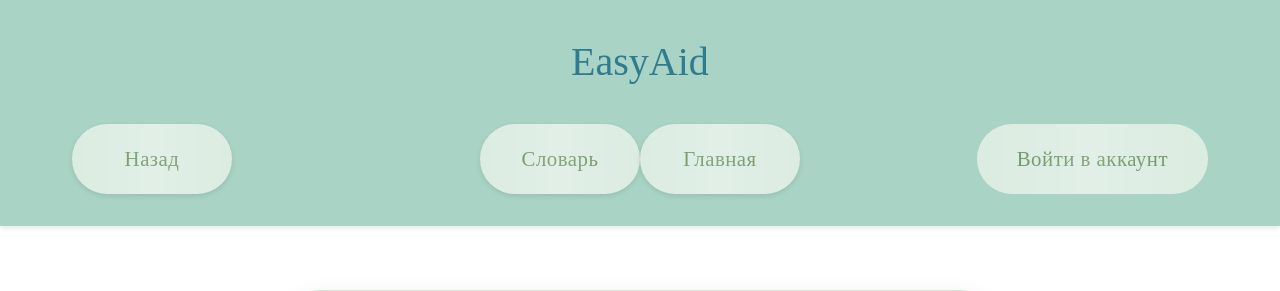
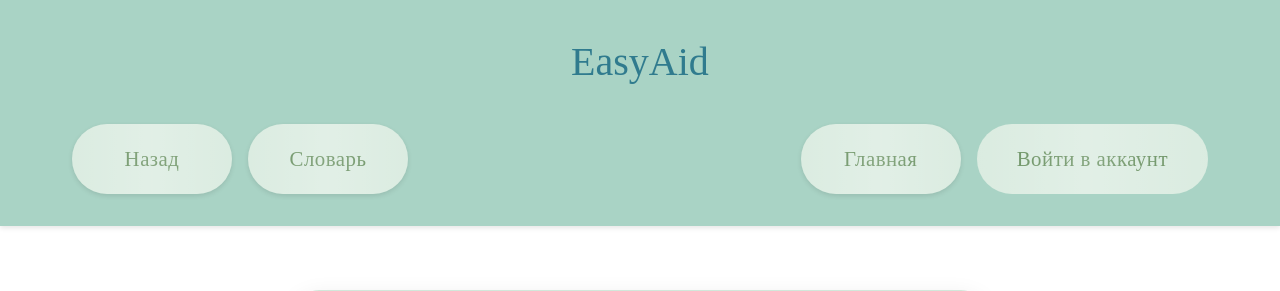
Before and after one commit to illidirr/easyaid-2025, a Django app: page /group1/ in a window 1280 px wide. Shown: the top 291 px of the page. Run offline with Django 4.2, Linux system fonts and the light colour scheme; parts of the project's set-up code (start-up, migrations or seed data) failed here and were passed over.

Commit message:
Update base.html
Signed-off-by: illidirr <zhdanko.y@bk.ru>

```diff
--- a/main/templates/main/base.html
+++ b/main/templates/main/base.html
@@ -1073,25 +1073,21 @@ footer {
         display: flex;
     }
 
-    /* Симметричное расположение кнопок в десктопной версии */
-    .nav-left, .nav-right {
+    /* РАСПОЛОЖЕНИЕ КНОПОК ПО ТРЕБОВАНИЮ:
+       Слева: кнопка "Назад" и справа от нее "Словарь"
+       Справа: кнопка "Главная" и слева от нее "Войти в аккаунт" */
+    .nav-left-group {
         display: flex;
         gap: 1rem;
         flex: 1;
-    }
-
-    .nav-left {
         justify-content: flex-start;
     }
 
-    .nav-right {
+    .nav-right-group {
+        display: flex;
+        gap: 1rem;
+        flex: 1;
         justify-content: flex-end;
-    }
-
-    .nav-center {
-        flex: 2;
-        display: flex;
-        justify-content: center;
     }
 }
 
@@ -1558,22 +1554,21 @@ header {
                 <h1>EasyAid</h1>
             </div>
 
-            <!-- ДЕСКТОПНАЯ НАВИГАЦИЯ (горизонтальная, симметричная) -->
+            <!-- ДЕСКТОПНАЯ НАВИГАЦИЯ (горизонтальная) -->
             <div class="nav-container">
-                <div class="nav-left">
+                <!-- ЛЕВАЯ ГРУППА: Назад (если не на главной) + Словарь -->
+                <div class="nav-left-group">
                     {% if request.resolver_match.url_name != 'index' %}
                     <a href="javascript:history.back()" class="back-btn">Назад</a>
                     {% endif %}
+                    <a href="/page5/" class="dictionary-btn">Словарь</a>
                 </div>
 
-                <div class="nav-center">
-                    <a href="/page5/" class="dictionary-btn">Словарь</a>
+                <!-- ПРАВАЯ ГРУППА: Войти в аккаунт + Главная (если не на главной) -->
+                <div class="nav-right-group">
                     {% if request.resolver_match.url_name != 'index' %}
                     <a href="{% url 'index' %}" class="home-btn">Главная</a>
                     {% endif %}
-                </div>
-
-                <div class="nav-right">
                     {% if user.is_authenticated %}
                         <a href="{% url 'profile' %}" class="account-btn">Личный кабинет</a>
                     {% else %}
```
